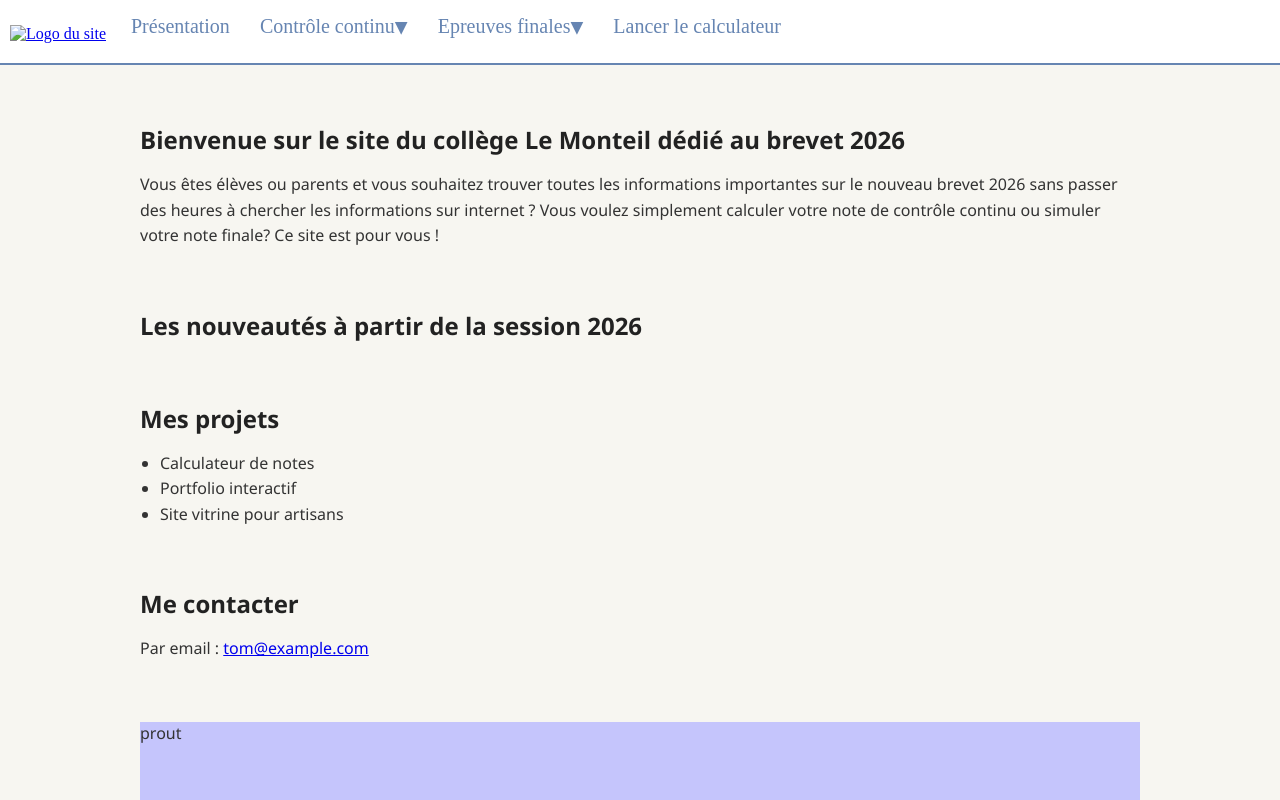
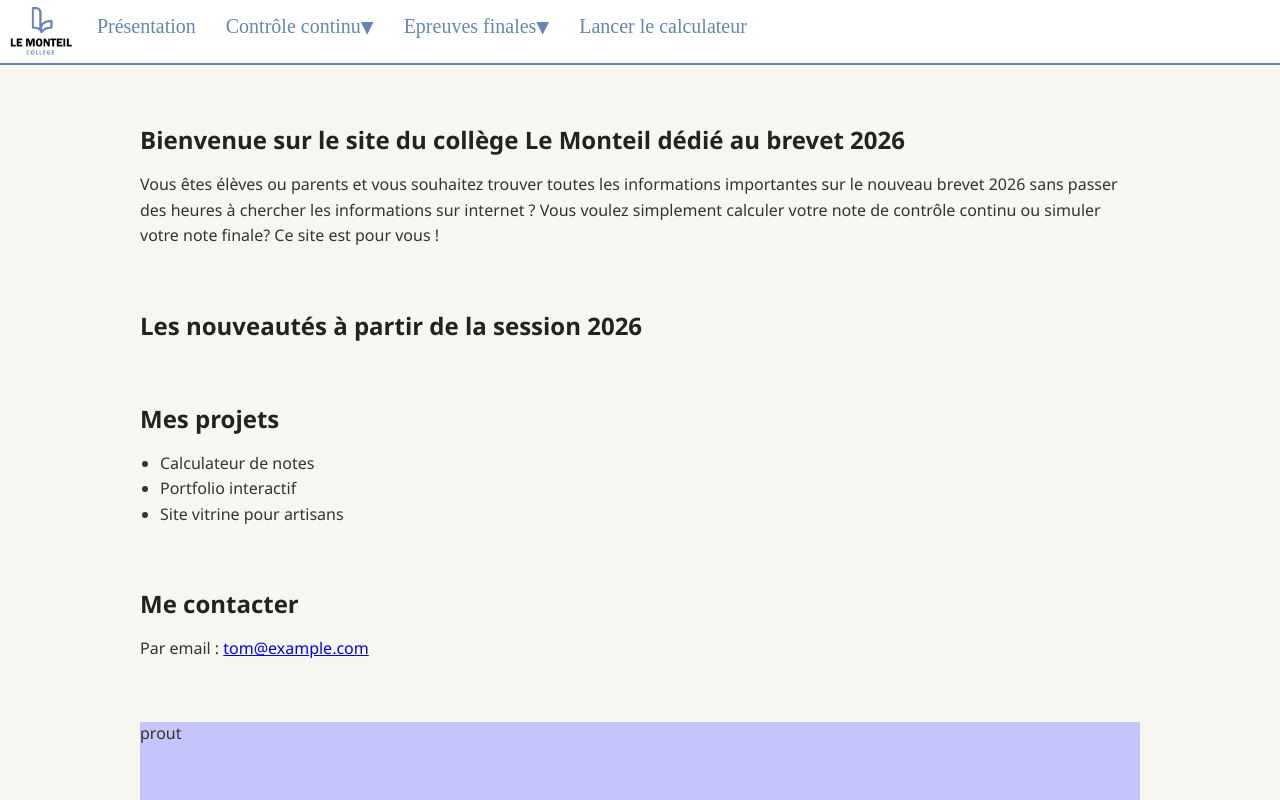
Before and after one commit to TomThot/Menu-responsif, a plain HTML site: page index.html in a window 1280 px wide. Shown: the top 800 px of the page. Drawn offline with Linux system fonts and the light colour scheme; the site is published under a folder, as on GitHub Pages, so addresses that start at the root find nothing.

Commit message:
Affichage de logo v1

```diff
--- a/index.html
+++ b/index.html
@@ -12,7 +12,7 @@
         <!-- Logo -->
         <div id="logo">
             <a href="https://le-monteil-monistrol.ent.auvergnerhonealpes.fr/" target="_blank">
-                <img src="/assets/icons/1x/logo.png" alt="Logo du site">
+                <img src="assets/icons/1x/logo.png" alt="Logo du site">
             </a>
         </div>
 
```
